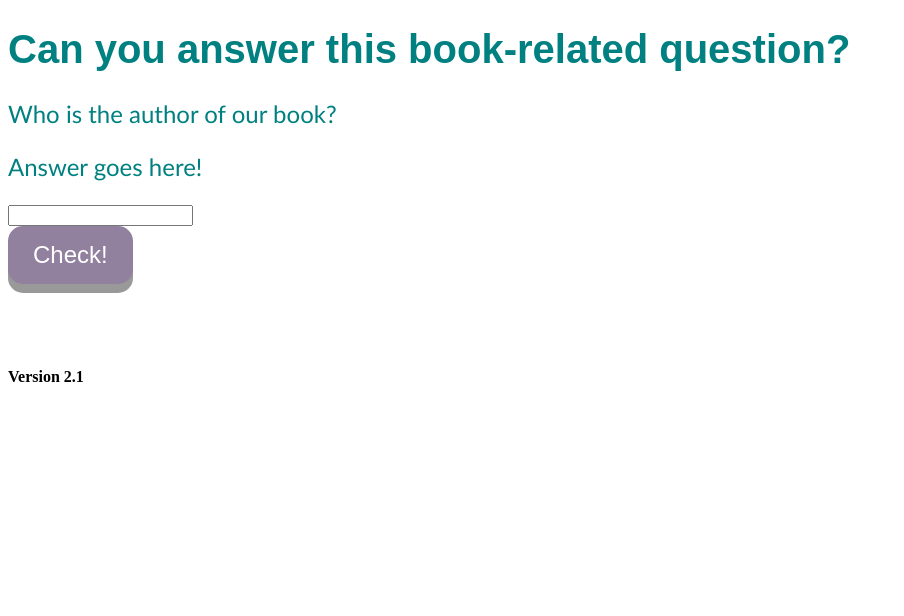
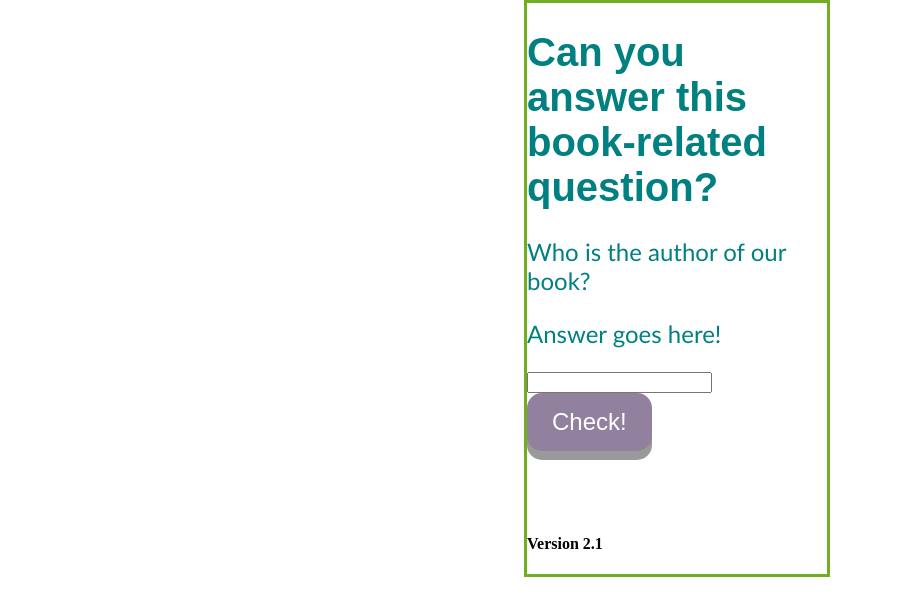
Before and after one commit to sadoskik/senior-project, a plain HTML site: page index.html in a window 1280 px wide. Shown: the whole page, without its empty margins (0-904 px from the left). Drawn offline with Linux system fonts and the light colour scheme.

Commit message:
Update styles.css

```diff
--- a/styles.css
+++ b/styles.css
@@ -26,6 +26,14 @@ h3 {
   font-size: 150%;
 }
 
+div {
+    position: fixed;
+    top: 0;
+    right: 450px;
+    width: 300px;
+    border: 3px solid #73AD21;
+}
+
 .button {
   padding: 15px 25px;
   font-size: 24px;
```
